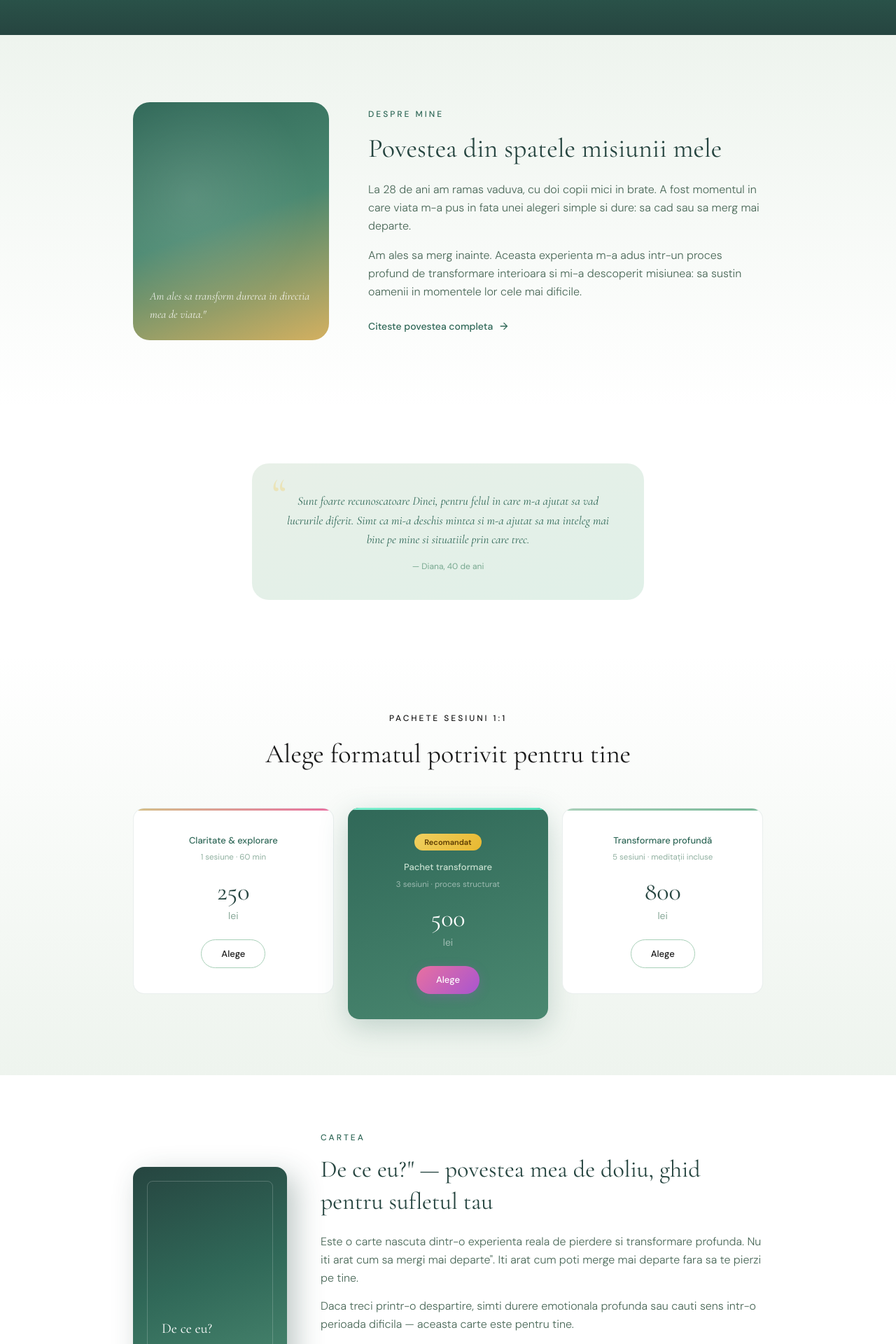
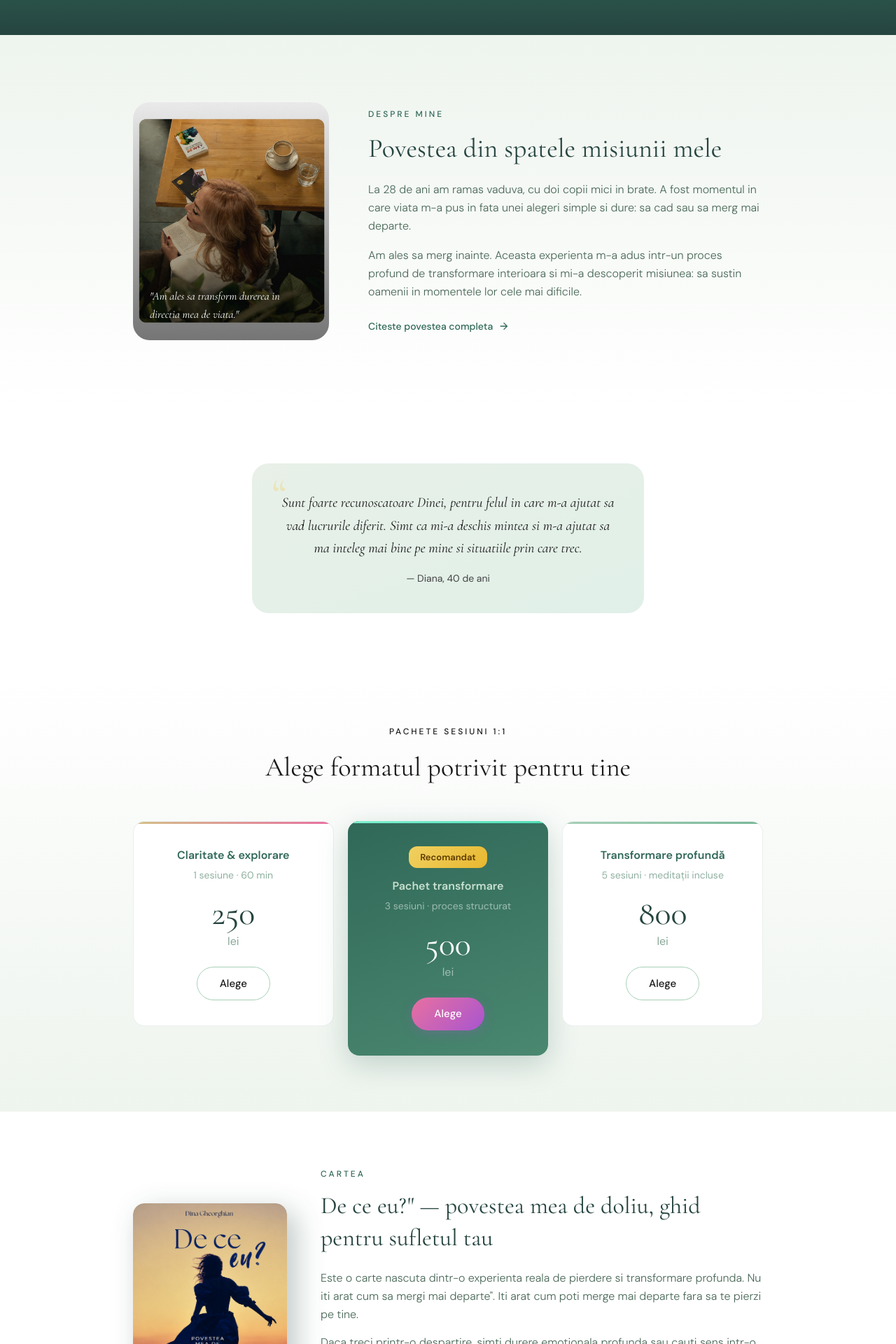
Before and after one commit to cataref/dinagheorghian.ro, a Next.js app: page / in a window 1280 px wide. Shown: the part 880-2800 px from the top of the page at 70% size. Built offline with nearby package versions, Linux system fonts and the light colour scheme.

Commit message:
Add files via upload

```diff
--- a/src/components/CTABanner.tsx
+++ b/src/components/CTABanner.tsx
@@ -23,7 +23,7 @@ export default function CTABanner({
         <h2 className="font-serif text-[clamp(28px,4vw,42px)] text-white font-normal mb-4 leading-tight">
           {title}
         </h2>
-        <p className="text-white/50 text-[16px] max-w-md mx-auto leading-relaxed mb-9 font-light">
+        <p className="text-white text-[16px] max-w-md mx-auto leading-relaxed mb-9 font-light">
           {subtitle}
         </p>
         <Link
--- a/src/components/home/AboutTeaser.tsx
+++ b/src/components/home/AboutTeaser.tsx
@@ -8,10 +8,11 @@ export default function AboutTeaser() {
     <section className="bg-gradient-to-b from-mint-bg to-white py-24 px-6 md:px-12">
       <div className="max-w-[900px] mx-auto flex flex-col md:flex-row gap-14 items-center">
         {/* Visual */}
-        <Reveal className="flex-shrink-0 w-full max-w-[280px] h-[340px] rounded-3xl bg-[linear-gradient(160deg,#306858,#4A8870,#D4B060)] relative overflow-hidden">
-          <div className="absolute inset-0 bg-[radial-gradient(circle_at_30%_40%,rgba(255,255,255,0.12)_0%,transparent_60%)]" />
-          <p className="absolute bottom-6 left-6 right-6 font-serif text-base text-white italic leading-relaxed opacity-85">
-            Am ales sa transform durerea in directia mea de viata."
+        <Reveal className="flex-shrink-0 w-full max-w-[280px] h-[340px] rounded-3xl relative overflow-hidden">
+          <img src="/images/dina-reading.png" alt="Dina Gheorghian" className="w-full h-full object-cover" />
+          <div className="absolute inset-0 bg-gradient-to-t from-black/50 to-transparent" />
+          <p className="absolute bottom-6 left-6 right-6 font-serif text-base text-white italic leading-relaxed drop-shadow-md">
+            "Am ales sa transform durerea in directia mea de viata."
           </p>
         </Reveal>
 
--- a/src/components/home/BookSection.tsx
+++ b/src/components/home/BookSection.tsx
@@ -8,15 +8,8 @@ export default function BookSection() {
     <section className="py-20 px-6 bg-white">
       <div className="max-w-[900px] mx-auto flex flex-col md:flex-row gap-12 items-center">
         {/* Cover */}
-        <Reveal className="flex-shrink-0 w-[220px] h-[310px] rounded-2xl bg-[linear-gradient(160deg,#264540,#306858,#4A8870)] relative overflow-hidden shadow-[12px_12px_40px_rgba(38,69,64,0.3)]">
-          <div className="absolute inset-5 border border-white/20 rounded-lg flex flex-col justify-end p-5">
-            <p className="font-serif text-xl text-white font-normal leading-snug mb-1.5">
-              De ce eu?
-            </p>
-            <p className="text-[12px] text-white/50 tracking-wide uppercase">
-              Dina Gheorghian
-            </p>
-          </div>
+        <Reveal className="flex-shrink-0 w-[220px] h-[310px] rounded-2xl relative overflow-hidden shadow-[12px_12px_40px_rgba(38,69,64,0.3)]">
+          <img src="/images/book-cover.png" alt="De ce eu? - Dina Gheorghian" className="w-full h-full object-cover rounded-2xl" />
         </Reveal>
 
         {/* Text */}
--- a/src/components/home/HeroSection.tsx
+++ b/src/components/home/HeroSection.tsx
@@ -53,7 +53,7 @@ export default function HeroSection() {
             animate={{ opacity: 1, y: 0 }}
             transition={{ duration: 0.8, delay: 0.45 }}
             className="text-[16.5px] leading-relaxed max-w-[440px] mx-auto lg:mx-0 mt-6 mb-8 font-light"
-            style={{ color: "rgba(255,255,255,0.6)" }}
+            style={{ color: "rgba(255,255,255,0.9)" }}
           >
             Sesiuni de transformare interioara, eliberare emotionala si
             reconectare cu sinele autentic. Un spatiu sigur pentru sufletul tau.
--- a/src/components/home/PricingSection.tsx
+++ b/src/components/home/PricingSection.tsx
@@ -62,7 +62,7 @@ export default function PricingSection() {
               />
               {t.featured && (
                 <span
-                  className="inline-block text-[11px] font-semibold px-3.5 py-1 rounded-xl mb-3.5"
+                  className="inline-block text-[13px] font-semibold px-4 py-1.5 rounded-xl mb-3.5"
                   style={{
                     background: "linear-gradient(135deg, #F0D060, #E8B830)",
                     color: "#5B3A00",
@@ -72,32 +72,32 @@ export default function PricingSection() {
                 </span>
               )}
               <p
-                className="text-[13px] font-medium mb-1.5"
+                className="text-[16px] font-semibold mb-1.5"
                 style={{ color: t.featured ? "#C8E0D0" : "#306858" }}
               >
                 {t.name}
               </p>
               <p
-                className="text-[11.5px] mb-5"
+                className="text-[14px] mb-5"
                 style={{ color: t.featured ? "rgba(255,255,255,0.5)" : "#90B0A0" }}
               >
                 {t.details}
               </p>
               <p
-                className="font-serif text-4xl font-normal mb-1"
+                className="font-serif text-5xl font-normal mb-1"
                 style={{ color: t.featured ? "#fff" : "#264540" }}
               >
                 {t.price}
               </p>
               <p
-                className="text-sm"
+                className="text-base"
                 style={{ color: t.featured ? "rgba(255,255,255,0.5)" : "#88A898" }}
               >
                 lei
               </p>
               <Link
                 href="/contact"
-                className="inline-block mt-6 px-7 py-2.5 rounded-full text-[13px] font-medium transition-all hover:-translate-y-0.5"
+                className="inline-block mt-6 px-8 py-3 rounded-full text-[15px] font-medium transition-all hover:-translate-y-0.5"
                 style={
                   t.featured
                     ? {
--- a/src/components/home/ServicesGrid.tsx
+++ b/src/components/home/ServicesGrid.tsx
@@ -80,7 +80,7 @@ export default function ServicesGrid() {
               <h3 className="text-[16px] font-semibold text-white mb-2">
                 {s.title}
               </h3>
-              <p className="text-[16px] leading-relaxed" style={{ color: "rgba(255,255,255,0.6)" }}>
+              <p className="text-[16px] leading-relaxed" style={{ color: "rgba(255,255,255,0.9)" }}>
                 {s.desc}
               </p>
             </Link>
--- a/src/components/home/Testimonials.tsx
+++ b/src/components/home/Testimonials.tsx
@@ -10,12 +10,12 @@ export default function Testimonials() {
           <span className="absolute top-3 left-7 font-serif text-[64px] text-gold-light/50 leading-none select-none">
             &ldquo;
           </span>
-          <p className="font-serif text-[17px] text-teal-mid leading-relaxed italic mb-4 relative z-10">
+          <p className="font-serif text-[20px] leading-relaxed italic mb-4 relative z-10" style={{ color: "#1a1a1a" }}>
             Sunt foarte recunoscatoare Dinei, pentru felul in care m-a ajutat sa
             vad lucrurile diferit. Simt ca mi-a deschis mintea si m-a ajutat sa
             ma inteleg mai bine pe mine si situatiile prin care trec.
           </p>
-          <p className="text-xs text-[#78A890]">— Diana, 40 de ani</p>
+          <p className="text-sm" style={{ color: "#444" }}>— Diana, 40 de ani</p>
         </div>
       </Reveal>
     </section>
```
Also changed, not shown: public/images/book-cover.png (added), public/images/dina-reading.png (added).
